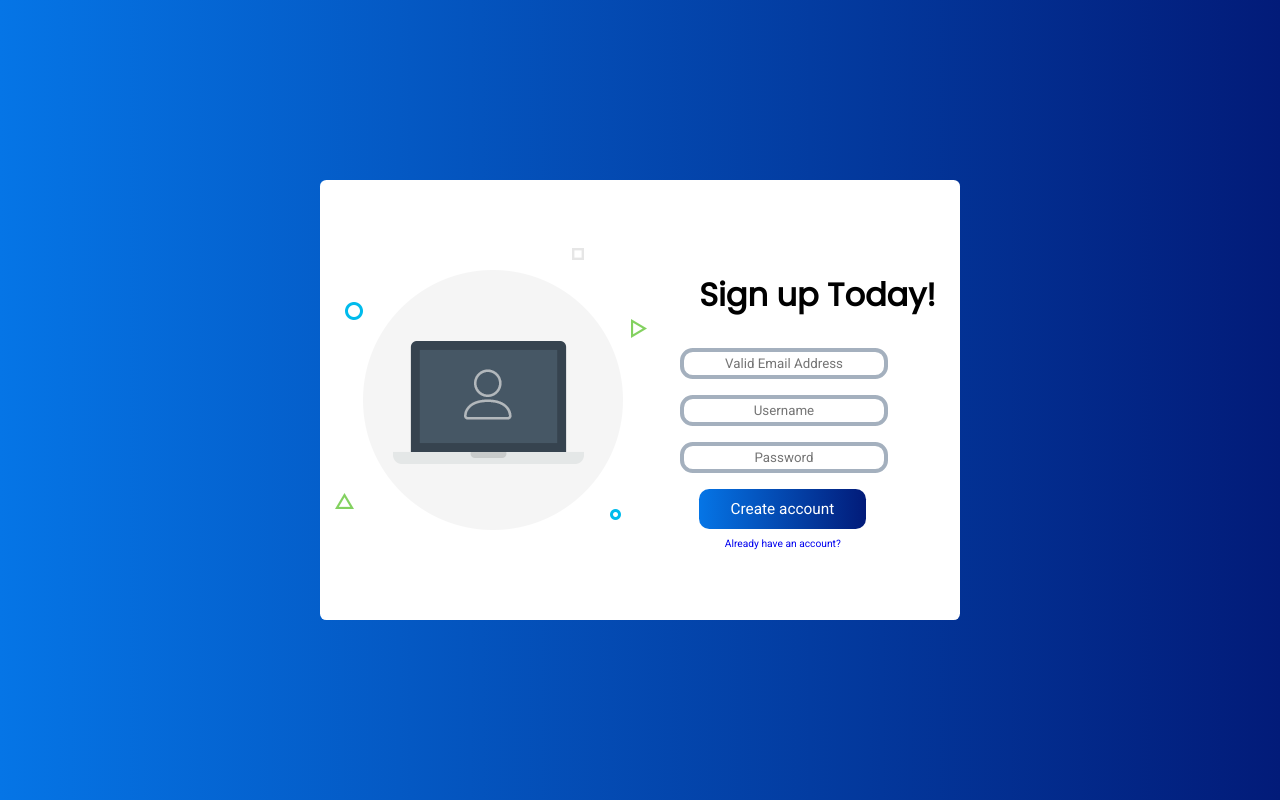
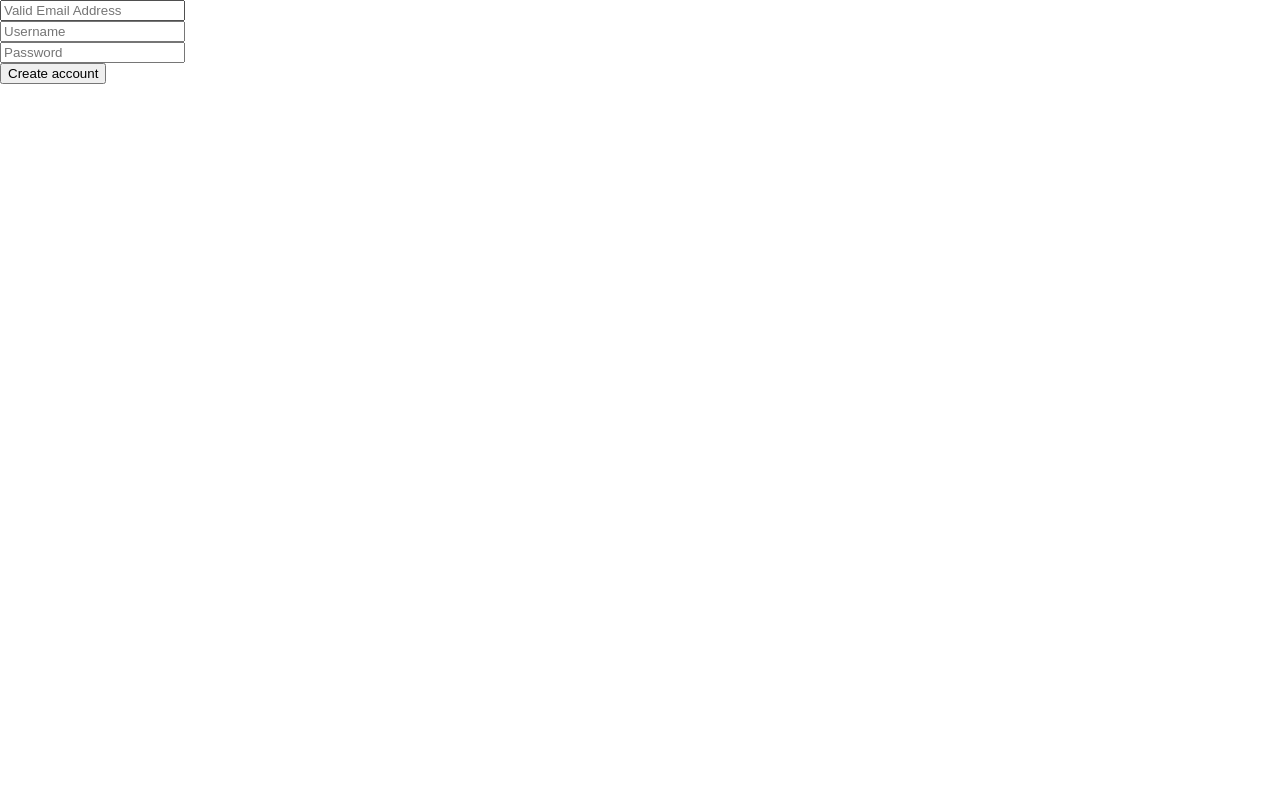
Before and after one commit to DriesA-immalle/FamilyCentral, a Flask app: page /signup in a window 1280 px wide. Run offline with Flask 2, Linux system fonts and the light colour scheme.

Commit message:
removed frontend

```diff
--- a/main.py
+++ b/main.py
@@ -95,9 +95,9 @@ def createFamily():
         return render_template('alreadyinfamily.html')
     else:
         if request.method == 'POST':
+            #TODO
             return redirect(url_for('home'))
         else:
-            #TODO
             return render_template('createfamily.html')
 
 @app.route('/myfamily')
@@ -115,6 +115,7 @@ def family():
     else:
         cursor.execute('SELECT FamilyID FROM Users WHERE UserID=' + user_id + ';')
         familyID = cursor.fetchone()[0]
+        session['family_id'] = familyID
 
         return redirect(url_for('myfamily', familyID = familyID))
 
--- a/static/styles/alreadyinfamily.css
+++ b/static/styles/alreadyinfamily.css
@@ -1 +1,7 @@
 @import url('https://fonts.googleapis.com/css?family=Merriweather|Poppins|Roboto');
+
+body
+{
+    margin: 0;
+    width: 100%;
+}
--- a/static/styles/createfamily.css
+++ b/static/styles/createfamily.css
@@ -1 +1,7 @@
 @import url('https://fonts.googleapis.com/css?family=Merriweather|Poppins|Roboto');
+
+body
+{
+    margin: 0;
+    width: 100%;
+}
--- a/static/styles/family.css
+++ b/static/styles/family.css
@@ -1 +1,7 @@
 @import url('https://fonts.googleapis.com/css?family=Merriweather|Poppins|Roboto');
+
+body
+{
+    margin: 0;
+    width: 100%;
+}
--- a/static/styles/home.css
+++ b/static/styles/home.css
@@ -1 +1,7 @@
 @import url('https://fonts.googleapis.com/css?family=Merriweather|Poppins|Roboto');
+
+body
+{
+    margin: 0;
+    width: 100%;
+}
--- a/static/styles/signup.css
+++ b/static/styles/signup.css
@@ -2,91 +2,6 @@
 
 body
 {
-  background: -webkit-linear-gradient(to right, #0575e6, #021b79);
-  background: linear-gradient(to right, #0575e6, #021b79);
-  overflow: hidden;
-  width: 100%;
+    margin: 0;
+    width: 100%;
 }
-
-h1
-{
-    font-family: 'Poppins';
-    margin-left: 1.5vw;
-}
-
-.signup-form
-{
-    width: 50vw;
-    height: 55vh;
-    background-color: #fff;
-    border-radius: 0.5vw;
-    margin: auto;
-    position: absolute;
-    top: 0; left: 0; bottom: 0; right: 0;
-    display: table;
-}
-
-.signup-form img
-{
-    margin-top: 8vh;
-    margin-left: 1vw;
-    float: left;
-}
-
-.signup-form form
-{
-    display: table-cell;
-    vertical-align: middle;
-}
-
-.signup-form form a
-{
-    text-decoration: none;
-    font-family: 'Roboto';
-    font-size: 0.8vw;
-    display: table-cell;
-    padding-left: 3.5vw;
-}
-
-input[type="email"], input[type="password"], input[type="text"]
-{
-    border: solid 4px #a4b0be;
-    margin-bottom: 1vh;
-    margin-top: 1vh;
-    padding: 4px;
-    text-align: center;
-    font-family: 'Roboto';
-    width: 15vw;
-    border-radius: 1vw;
-    outline: none;
-    transition: all 0.4s;
-}
-
-input[type="email"]:focus, input[type="password"]:focus, input[type="text"]:focus
-{
-    border: solid 4px #767f8a;
-    transform: all 0.4s;
-}
-
-input[type="submit"]
-{
-    outline: none;
-    width: 13vw;
-    height: 5vh;
-    margin-bottom: 1vh;
-    margin-top: 1vh;
-    margin-left: 1.5vw;
-    border-radius: 0.8vw;
-    transition: all 0.4s;
-    background: linear-gradient(to right, #0575e6, #021b79);
-    font-family: 'Roboto';
-    font-size: 1.2vw;
-    color: #fff;
-    border: none;
-}
-
-input[type="submit"]:hover
-{
-    transition: all 0.4s;
-
-}
--- a/templates/login.html
+++ b/templates/login.html
@@ -9,7 +9,6 @@
 </head>
 <body>
     <div class="login-form">
-        <img src="/static/login.png">
         <form name="login-form" autocomplete="off" method="POST">
             <h1>Please login!</h1>
             <input type="email" name="email" placeholder="Your Email Address" required>
@@ -17,7 +16,6 @@
             <input type="password" name="password" placeholder="Your Password" required>
             <br>
             <input type="submit" name="submit" value="Login">
-            <a href="/signup">Don't have an account?</a>
         </form>
     </div>
 </body>
--- a/templates/signup.html
+++ b/templates/signup.html
@@ -9,9 +9,7 @@
 </head>
 <body>
     <div class="signup-form">
-        <img src="/static/login.png">
         <form name="login-form" autocomplete="off" method="POST">
-            <h1>Sign up Today!</h1>
             <input type="email" name="email" placeholder="Valid Email Address" required>
             <br>
             <input type="text" name="username" placeholder="Username" required>
@@ -19,7 +17,6 @@
             <input type="password" name="password" placeholder="Password" required>
             <br>
             <input type="submit" name="submit" value="Create account">
-            <a href="/login">Already have an account?</a>
         </form>
     </div>
 </body>
```
Also changed, not shown: static/styles/login.css (+2 -88 lines).
